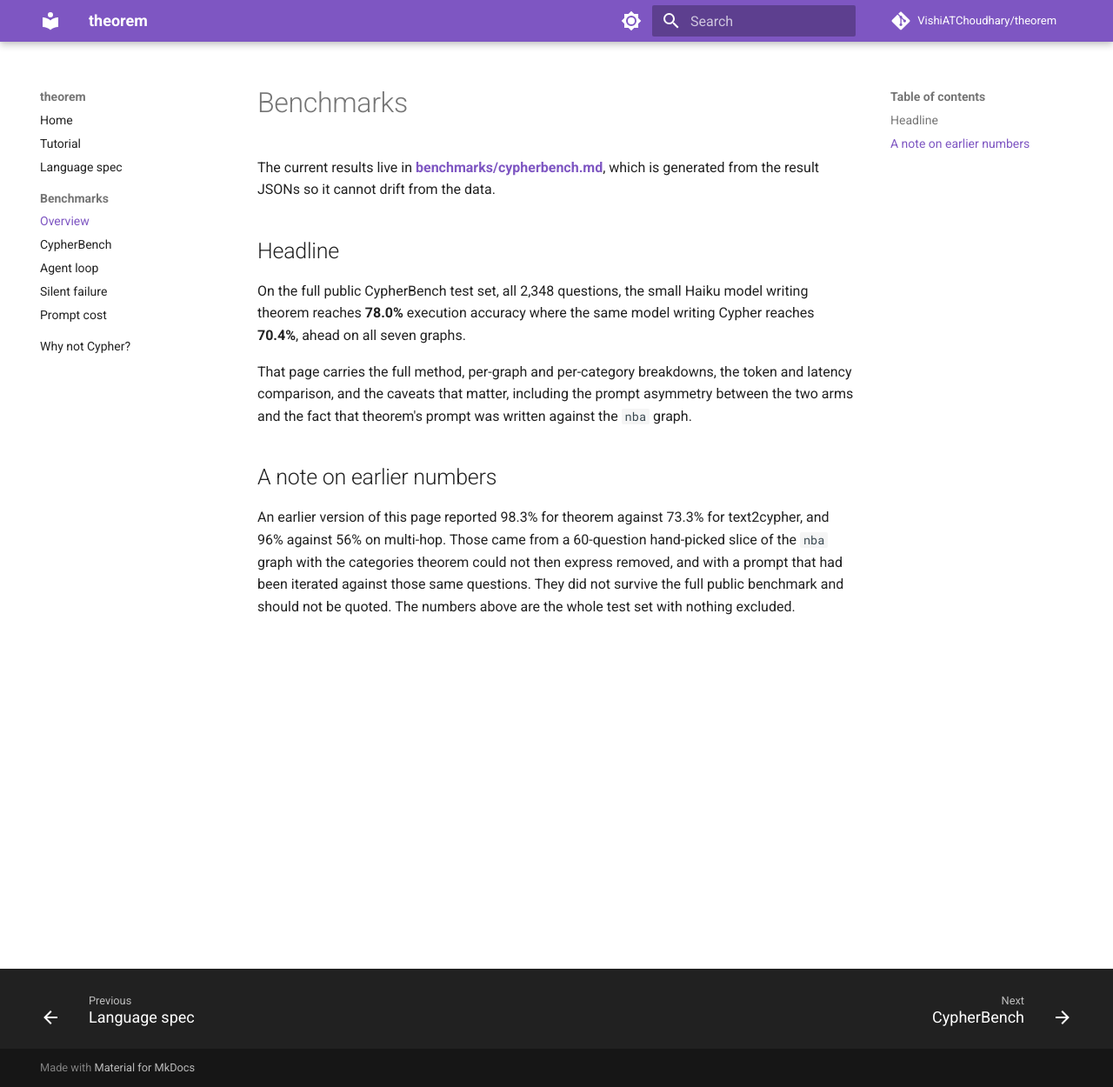
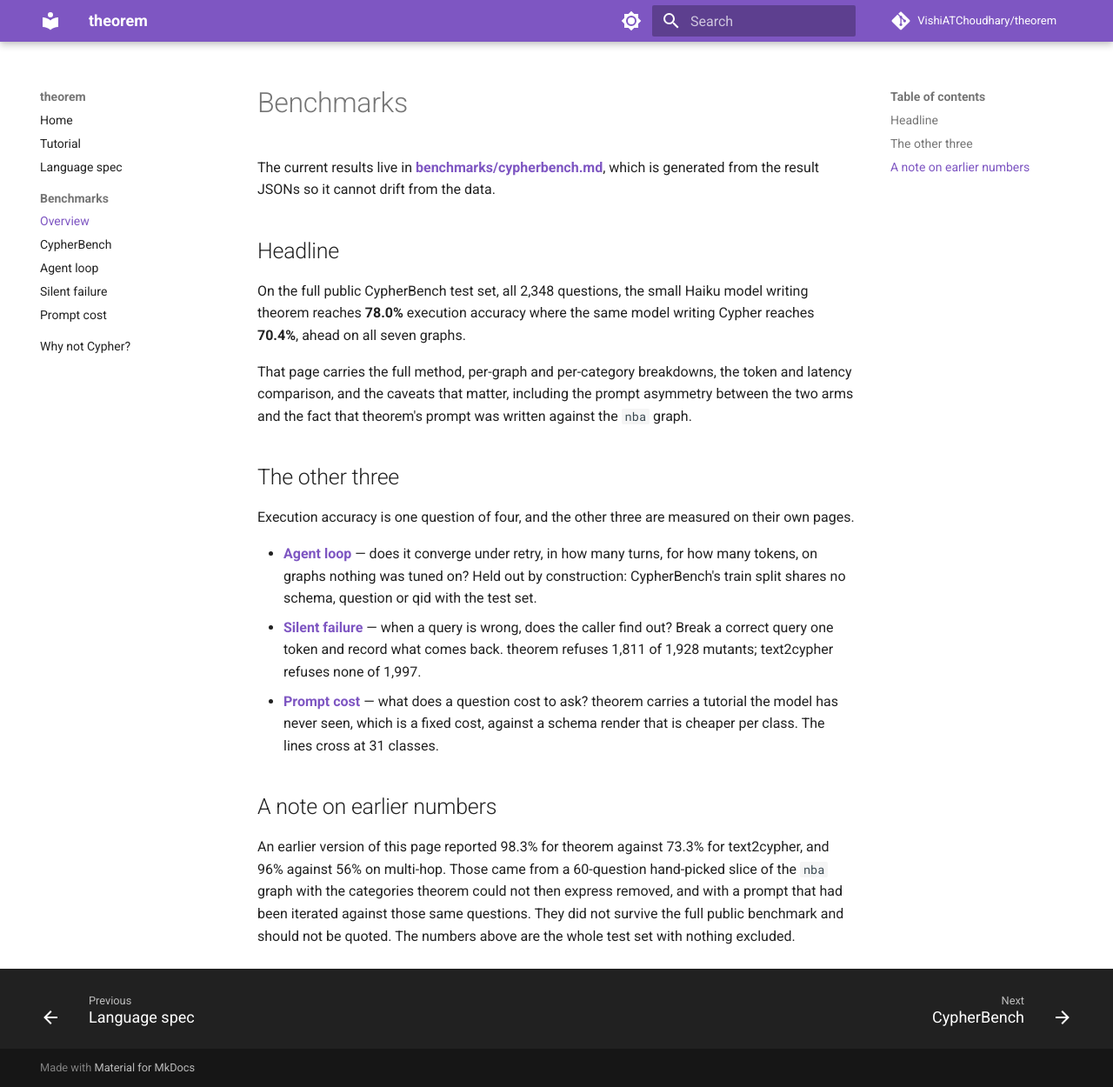
Before and after one commit to VishiATChoudhary/theorem, an MkDocs documentation site: the page built from docs/benchmarks.md, in a window 1280 px wide and 1250 px high. Shown: the whole window at 87% size. Built offline with MkDocs 1.6.1 and Material for MkDocs 9.7.7, drawn with Linux system fonts in a browser that asks for light colours; comment, search, counter and statistics services are not loaded.

Commit message:
docs: point the benchmark pages at each other
Execution accuracy is one question of four. The other three had pages and
no way to reach them from the overview, and the index still claimed a
wrong role is always caught, which the silent-failure benchmark shows is
true except where an edge's two roles hold the same class.

Co-Authored-By: Claude Opus 5 (1M context) <noreply@anthropic.com>
Claude-Session: https://claude.ai/code/session_018XvRkT1kgfxrXCA6ut652V

```diff
--- a/docs/benchmarks.md
+++ b/docs/benchmarks.md
@@ -8,6 +8,14 @@ On the full public CypherBench test set, all 2,348 questions, the small Haiku mo
 
 That page carries the full method, per-graph and per-category breakdowns, the token and latency comparison, and the caveats that matter, including the prompt asymmetry between the two arms and the fact that theorem's prompt was written against the `nba` graph.
 
+## The other three
+
+Execution accuracy is one question of four, and the other three are measured on their own pages.
+
+- **[Agent loop](benchmarks/agent-loop.md)** &mdash; does it converge under retry, in how many turns, for how many tokens, on graphs nothing was tuned on? Held out by construction: CypherBench's train split shares no schema, question or qid with the test set.
+- **[Silent failure](benchmarks/silent-failure.md)** &mdash; when a query is wrong, does the caller find out? Break a correct query one token and record what comes back. theorem refuses 1,811 of 1,928 mutants; text2cypher refuses none of 1,997.
+- **[Prompt cost](benchmarks/prompt-cost.md)** &mdash; what does a question cost to ask? theorem carries a tutorial the model has never seen, which is a fixed cost, against a schema render that is cheaper per class. The lines cross at 31 classes.
+
 ## A note on earlier numbers
 
 An earlier version of this page reported 98.3% for theorem against 73.3% for text2cypher, and 96% against 56% on multi-hop. Those came from a 60-question hand-picked slice of the `nba` graph with the categories theorem could not then express removed, and with a prompt that had been iterated against those same questions. They did not survive the full public benchmark and should not be quoted. The numbers above are the whole test set with nothing excluded.
```
Also changed, not shown: docs/index.md (+2 -2 lines).
